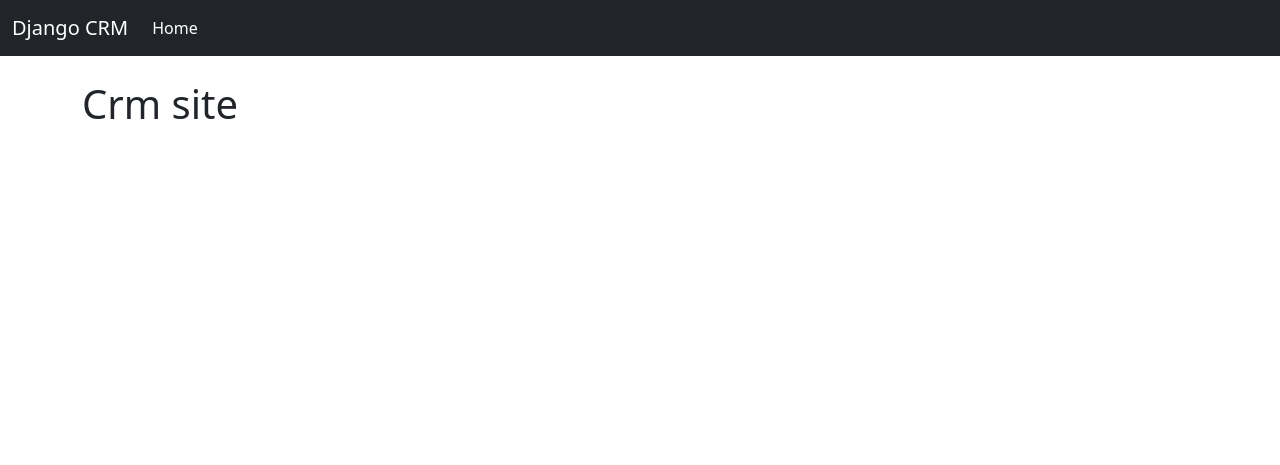
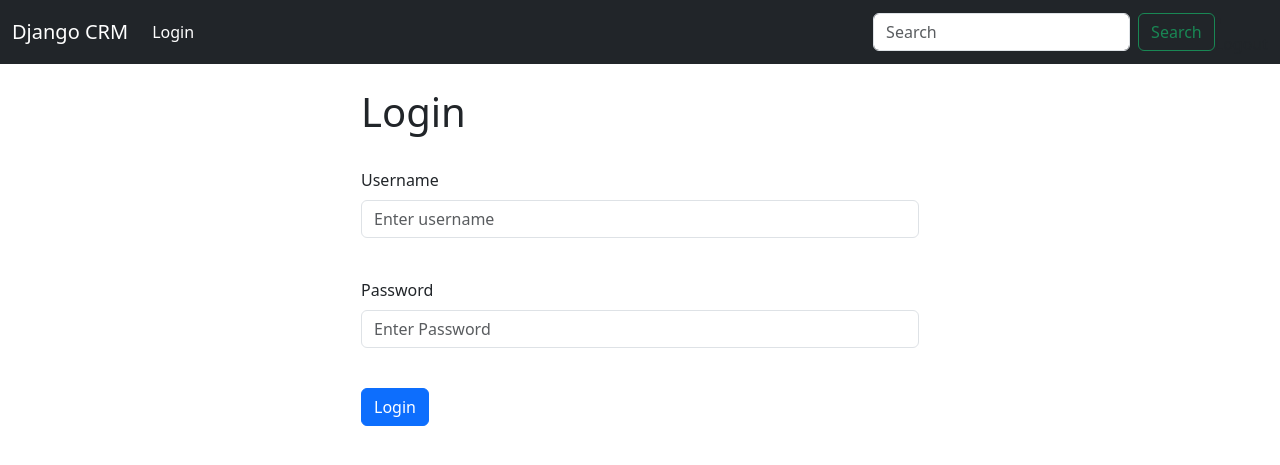
Before and after one commit to Jmaisiba/simple-django-crm, a Django app: template crmsite/templates/home.html in a window 1280 px wide. Shown: the top 465 px of the page. Run offline with Django 3.2, Linux system fonts and the light colour scheme; the template is opened without the code that fills it, so the values that code supplies are empty.

Commit message:
Login and Logout Functionality Added

```diff
--- a/crmsite/templates/base.html
+++ b/crmsite/templates/base.html
@@ -11,11 +11,23 @@
 
 
     <div class="container">
+      <br/>
 
 
-      <br>
+
+      {% if messages%}
+
+        {%for message in messages%}
+          <div class="alert alert-warning alert-dismissible fade show" role="alert">
+            <strong> {{message}}</strong>
+            <button type="button" class="btn-close" data-bs-dismiss="alert" aria-label="Close"></button>
+          </div>
+        {%endfor%}
+
+      {%endif%}
 
       {% block content %}
+
 
       {% endblock%}
 
--- a/crmsite/templates/home.html
+++ b/crmsite/templates/home.html
@@ -4,9 +4,54 @@
 {% block content %}
 
 
-<h1>Crm site</h1>
+<div class="col-md-6 offset-md-3">
+
+{%if user.is_authenticated %}
+
+<div class="col-md-6 offset-md-3">
+	<p>Lorem ipsum dolor sit amet, consectetur adipisicing elit, sed do eiusmod
+	tempor incididunt ut labore et dolore magna aliqua. Ut enim ad minim veniam,
+	quis nostrud exercitation ullamco laboris nisi ut aliquip ex ea commodo
+	consequat. Duis aute irure dolor in reprehenderit in voluptate velit esse
+	cillum dolore eu fugiat nulla pariatur. Excepteur sint occaecat cupidatat non
+	proident, sunt in culpa qui officia deserunt mollit anim id est laborum.</p>
+
+
+{% else %}
+
+
+
+	<h1>Login</h1>
+	<br/>
+
+
+	<form method="POST" action="{%url 'home' %}">
+		{% csrf_token %}
+		<form>
+			<div class="mb-3">
+			    <label for="exampleInputEmail1" class="form-label">Username</label>
+			    <input type="text" class="form-control" name="username" placeholder="Enter username" required="">
+
+			</div>
+			<br/>
+
+			<div class="mb-3">
+			    <label for="exampleInputPassword1" class="form-label">Password</label>
+			    <input type="password" class="form-control" name="password" placeholder="Enter Password" required="">
+			</div>
+			<br/>
+
+			<button type="submit" class="btn btn-primary">Login</button>
+		</form>
+
+
+	</form>
 
 
 
 
+</div>
+
+{% endif%}
+
 {%endblock %}
--- a/crmsite/templates/navbar.html
+++ b/crmsite/templates/navbar.html
@@ -7,28 +7,29 @@
     </button>
     <div class="collapse navbar-collapse" id="navbarSupportedContent">
       <ul class="navbar-nav me-auto mb-2 mb-lg-0">
-        <li class="nav-item">
-          <a class="nav-link active" aria-current="page" href="#">Home</a>
-        </li>
 
-        <!-- <li class="nav-item dropdown">
-          <a class="nav-link dropdown-toggle" href="#" role="button" data-bs-toggle="dropdown" aria-expanded="false">
-            Dropdown
-          </a>
-          <ul class="dropdown-menu">
-            <li><a class="dropdown-item" href="#">Action</a></li>
-            <li><a class="dropdown-item" href="#">Another action</a></li>
-            <li><hr class="dropdown-divider"></li>
-            <li><a class="dropdown-item" href="#">Something else here</a></li>
-          </ul>
-        </li> -->
+        {% if user.is_authenticated %}
+          <li class="nav-item">
+            <a class="nav-link active" href="{% url 'logout'%}">Logout</a>
+          </li>
+
+        {% else %}
+          <li class="nav-item">
+            <a class="nav-link active"  href="{% url 'home'%}">Login</a>
+          </li>
+
+        {% endif %}
 
       </ul>
 
-      <!-- <form class="d-flex" role="search">
+      <form class="d-flex" role="search">
         <input class="form-control me-2" type="search" placeholder="Search" aria-label="Search">
         <button class="btn btn-outline-success" type="submit">Search</button>
-      </form> -->
+      </form>
+
+      <li class="nav-item">
+          <a class="nav-link active" aria-current="page" href="#">Logout</a>
+        </li>
 
     </div>
   </div>
--- a/crmsite/urls.py
+++ b/crmsite/urls.py
@@ -3,5 +3,7 @@ from . import views
 
 urlpatterns = [
     path('', views.home, name='home'),
+    # path('login/', views.login_user, name='login'),
+    path('logout/',views.logout_user, name='logout'),
 
 ]
```
Also changed, not shown: crmsite/views.py (+29 -2 lines).
